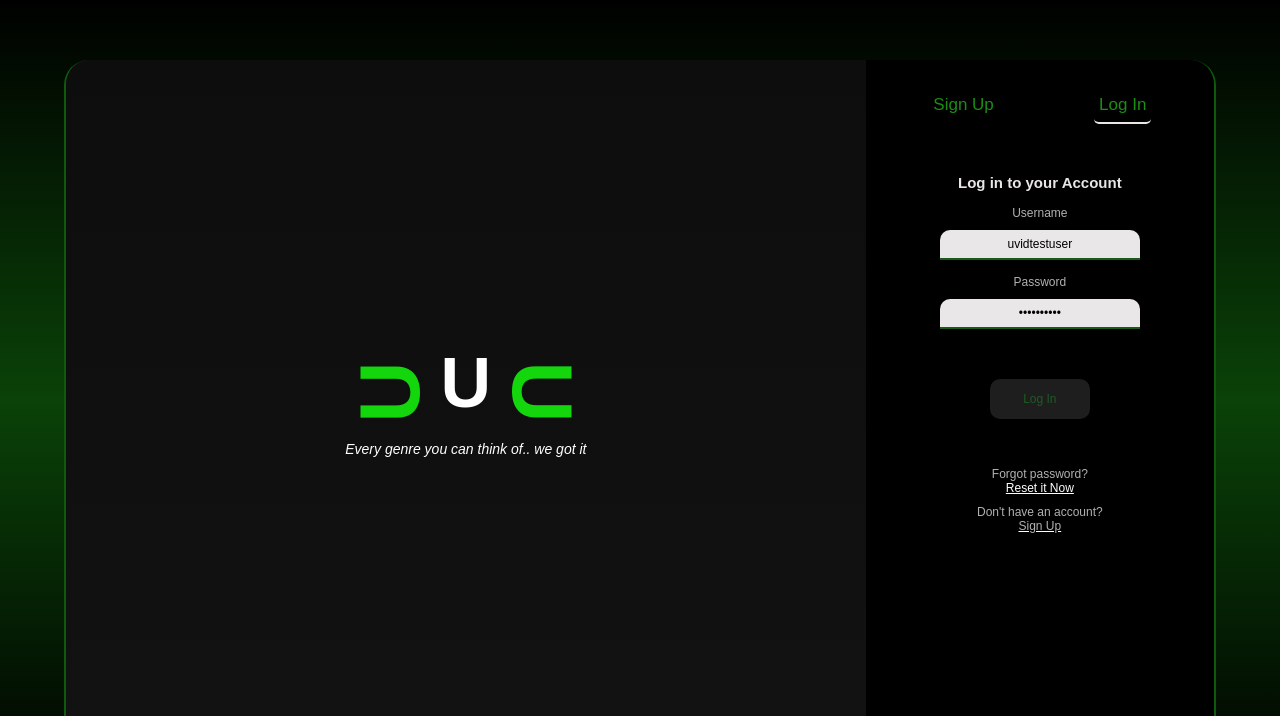
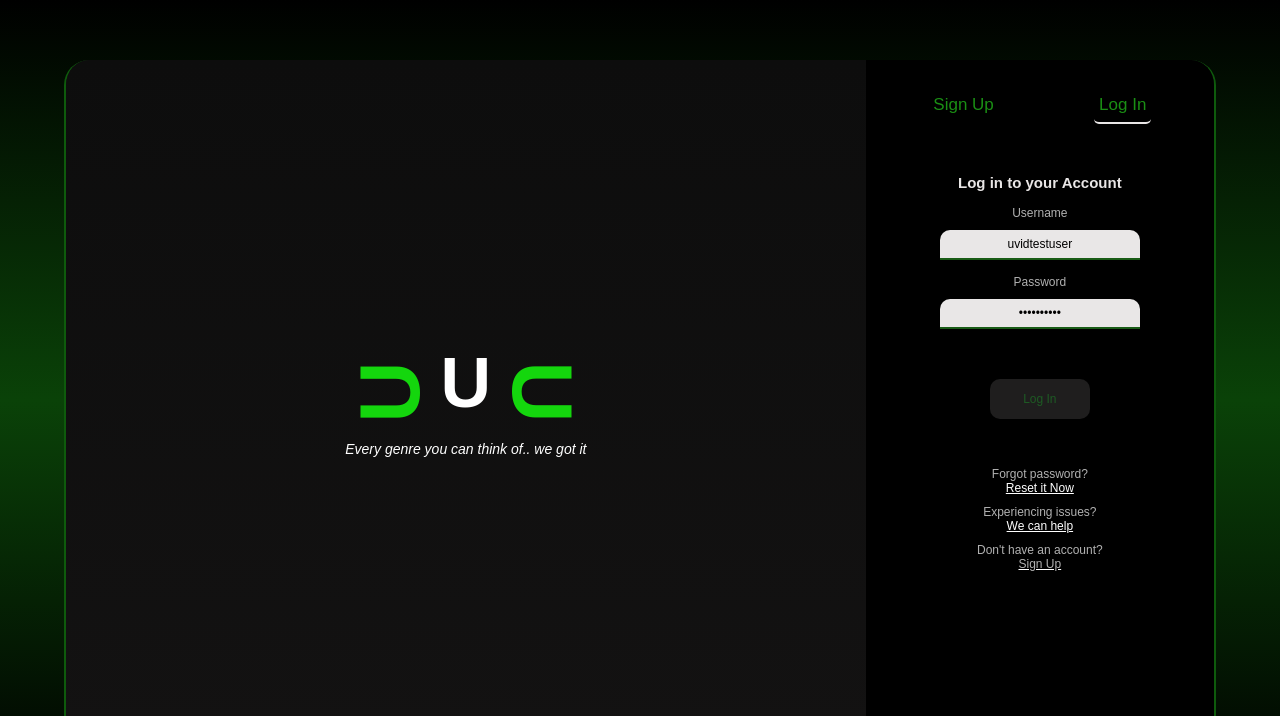
Before and after one commit to ACBennny/ACUvid-v2, a plain HTML site: page Uvid.html in a window 1280 px wide. Both pictures are taken after a click on the element "Let's begin". Shown: the top 716 px of the page. Drawn offline with Linux system fonts and the light colour scheme; files whose address does not match are found by name; a web font is replaced by a local one.

Commit message:
Update Uvid.html

```diff
--- a/Uvid.html
+++ b/Uvid.html
@@ -141,6 +141,11 @@
                                             Forgot password?
                                             <br>
                                             <u class="retnw">Reset it Now</u>
+                                        </p>
+                                        <p>
+                                            <span>Experiencing issues?</span>
+                                            <br>
+                                            <u class="acc_create_issue">We can help</u>
                                         </p>
                                         <p>
                                             Don't have an account?
```
